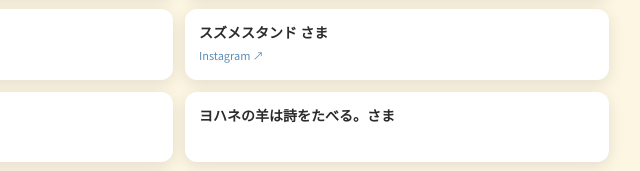
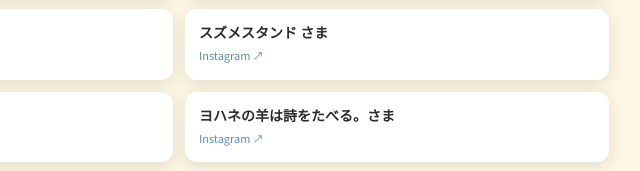
Before and after one commit to linkplusymg-collab/linkplus, a plain HTML site: page index.html in a window 1280 px wide. Shown: the part 6016-6187 px from the top of the page, 461-1101 px from the left. Drawn offline with Linux system fonts and the light colour scheme.

Commit message:
update: ヨハネの羊は詩をたべる。さまのInstagramリンクを追加
Co-Authored-By: Claude Sonnet 4.6 <noreply@anthropic.com>

```diff
--- a/index.html
+++ b/index.html
@@ -265,9 +265,10 @@
           <p class="venues__card-name">餃子焼鳥 わやや さま</p>
           <p class="venues__card-link">Instagram ↗</p>
         </a>
-        <div class="venues__card">
+        <a href="https://www.instagram.com/johannes.sheep/" target="_blank" rel="noopener" class="venues__card venues__card--link">
           <p class="venues__card-name">ヨハネの羊は詩をたべる。さま</p>
-        </div>
+          <p class="venues__card-link">Instagram ↗</p>
+        </a>
         <div class="venues__card">
           <p class="venues__card-name">月島もんじゃ りきゅう周南店 さま</p>
         </div>
```
